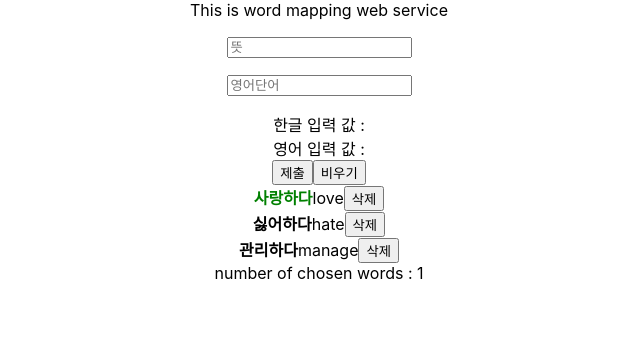
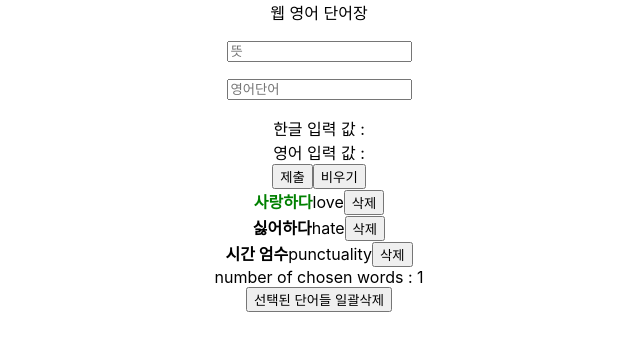
Before and after one commit to youngG124/-, a React (Create React App) app: page / in a window 1280 px wide. Shown: the top 350 px of the page, without its empty margins (321-961 px from the left). Built offline with nearby package versions, Linux system fonts and the light colour scheme.

Commit message:
선택된 단어들 일괄 삭제 버튼 구현 완료

```diff
--- a/src/App.js
+++ b/src/App.js
@@ -52,8 +52,8 @@ function App() {
     },
     {
       id: 3,
-      kor: '관리하다',
-      en: 'manage',
+      kor: '시간 엄수',
+      en: 'punctuality',
       active:false
     }
   ]);
@@ -95,6 +95,10 @@ function App() {
 
   const count = useMemo(() => countActiveWords(words), [words]);
 
+  const onSelectedRemove = useCallback(id => {
+    setWords(words => words.filter(word => word.active === false));
+  }, []);
+
   //App 컴포넌트 랜더링
   return (
     <div className="App">
@@ -108,6 +112,7 @@ function App() {
       />
       <WordList words={words} onRemove={onRemove} onToggle={onToggle}/>
       <div>number of chosen words : {count}</div>
+      <button onClick = {onSelectedRemove}>선택된 단어들 일괄삭제</button>
     </div>
   );
 }
--- a/src/components/CreateWord.js
+++ b/src/components/CreateWord.js
@@ -24,8 +24,10 @@ const CreateWord = ({kor, en, onChange, onCreate, onReset}) => {
             <div>
                 영어 입력 값 : {en}
             </div>
-            <button onClick={onCreate}>제출</button>
-            <button onClick={onReset}>비우기</button>
+            <div>
+                <button onClick={onCreate}>제출</button>
+                <button onClick={onReset}>비우기</button>
+            </div>
         </div>
     )
 }
--- a/src/components/Subject.js
+++ b/src/components/Subject.js
@@ -4,7 +4,7 @@ const Subject = () => {
 
   return (
     <div>
-      This is word mapping web service
+      웹 영어 단어장
     </div>
   )
 }
```
